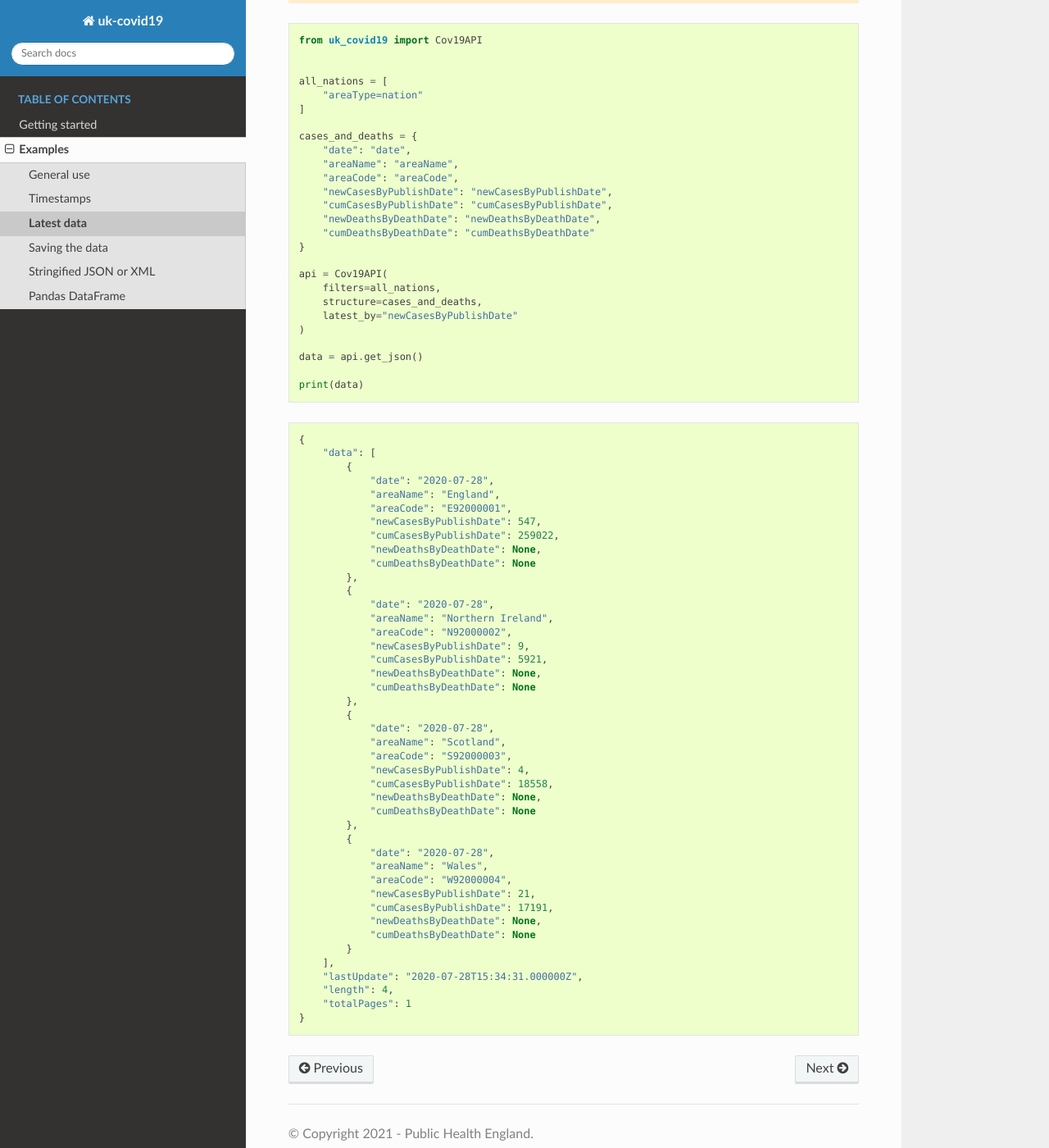
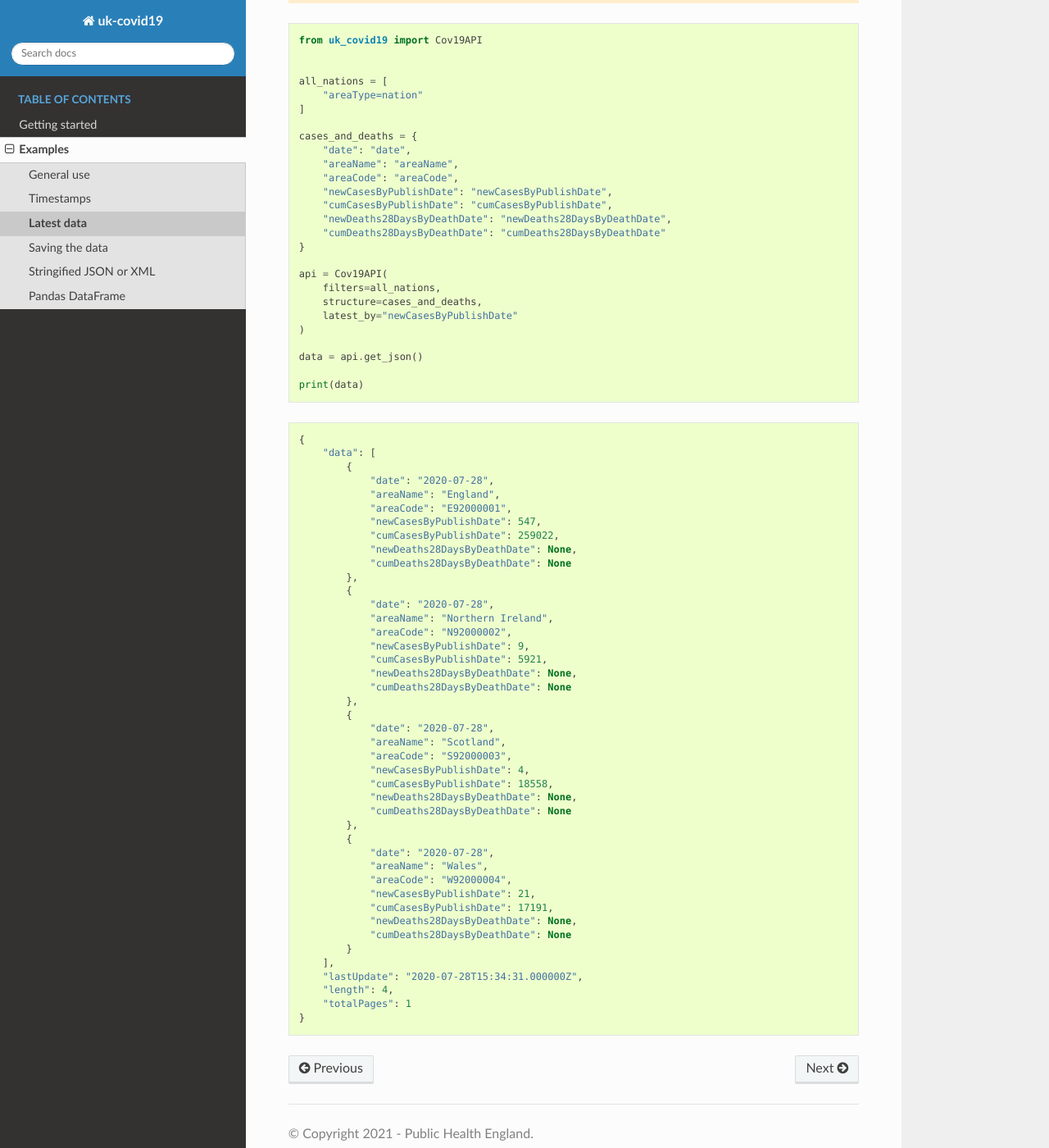
Before and after one commit to UKHSA-Internal/coronavirus-dashboard-api-python-sdk, a Sphinx documentation site: the page built from docs/source/pages/examples/latest_data.rst, in a window 1280 px wide and 1400 px high, scrolled down 556 px. Shown: the whole window at 82% size. Built offline with Sphinx 7.4.7 and the Read the Docs theme 2.0.0, drawn with Linux system fonts in a browser that asks for light colours.

Commit message:
updates examples

```diff
--- a/docs/source/pages/examples/latest_data.rst
+++ b/docs/source/pages/examples/latest_data.rst
@@ -37,8 +37,8 @@ the ``structure``. A list of metrics is available on the `Developers Guide`_ web
         "areaCode": "areaCode",
         "newCasesByPublishDate": "newCasesByPublishDate",
         "cumCasesByPublishDate": "cumCasesByPublishDate",
-        "newDeathsByDeathDate": "newDeathsByDeathDate",
-        "cumDeathsByDeathDate": "cumDeathsByDeathDate"
+        "newDeaths28DaysByDeathDate": "newDeaths28DaysByDeathDate",
+        "cumDeaths28DaysByDeathDate": "cumDeaths28DaysByDeathDate"
     }
 
     api = Cov19API(
@@ -61,8 +61,8 @@ the ``structure``. A list of metrics is available on the `Developers Guide`_ web
                 "areaCode": "E92000001",
                 "newCasesByPublishDate": 547,
                 "cumCasesByPublishDate": 259022,
-                "newDeathsByDeathDate": None,
-                "cumDeathsByDeathDate": None
+                "newDeaths28DaysByDeathDate": None,
+                "cumDeaths28DaysByDeathDate": None
             },
             {
                 "date": "2020-07-28",
@@ -70,8 +70,8 @@ the ``structure``. A list of metrics is available on the `Developers Guide`_ web
                 "areaCode": "N92000002",
                 "newCasesByPublishDate": 9,
                 "cumCasesByPublishDate": 5921,
-                "newDeathsByDeathDate": None,
-                "cumDeathsByDeathDate": None
+                "newDeaths28DaysByDeathDate": None,
+                "cumDeaths28DaysByDeathDate": None
             },
             {
                 "date": "2020-07-28",
@@ -79,8 +79,8 @@ the ``structure``. A list of metrics is available on the `Developers Guide`_ web
                 "areaCode": "S92000003",
                 "newCasesByPublishDate": 4,
                 "cumCasesByPublishDate": 18558,
-                "newDeathsByDeathDate": None,
-                "cumDeathsByDeathDate": None
+                "newDeaths28DaysByDeathDate": None,
+                "cumDeaths28DaysByDeathDate": None
             },
             {
                 "date": "2020-07-28",
@@ -88,8 +88,8 @@ the ``structure``. A list of metrics is available on the `Developers Guide`_ web
                 "areaCode": "W92000004",
                 "newCasesByPublishDate": 21,
                 "cumCasesByPublishDate": 17191,
-                "newDeathsByDeathDate": None,
-                "cumDeathsByDeathDate": None
+                "newDeaths28DaysByDeathDate": None,
+                "cumDeaths28DaysByDeathDate": None
             }
         ],
         "lastUpdate": "2020-07-28T15:34:31.000000Z",
--- a/docs/source/pages/examples/pandas.rst
+++ b/docs/source/pages/examples/pandas.rst
@@ -23,8 +23,8 @@ Pandas ``DataFrame`` object.
         "areaCode": "areaCode",
         "newCasesByPublishDate": "newCasesByPublishDate",
         "cumCasesByPublishDate": "cumCasesByPublishDate",
-        "newDeathsByDeathDate": "newDeathsByDeathDate",
-        "cumDeathsByDeathDate": "cumDeathsByDeathDate"
+        "newDeaths28DaysByDeathDate": "newDeaths28DaysByDeathDate",
+        "cumDeaths28DaysByDeathDate": "cumDeaths28DaysByDeathDate"
     }
 
     api = Cov19API(
@@ -38,7 +38,7 @@ Pandas ``DataFrame`` object.
 
 ::
 
-             date          areaName   areaCode  newCasesByPublishDate  cumCasesByPublishDate newDeathsByDeathDate cumDeathsByDeathDate
+             date          areaName   areaCode  newCasesByPublishDate  cumCasesByPublishDate newDeaths28DaysByDeathDate cumDeaths28DaysByDeathDate
     0  2020-08-08           England  E92000001                    679               267324.0                 None                 None
     1  2020-08-08  Northern Ireland  N92000002                      0                    NaN                 None                 None
     2  2020-08-08          Scotland  S92000003                     60                18950.0                 None                 None
--- a/docs/source/pages/examples/saving.rst
+++ b/docs/source/pages/examples/saving.rst
@@ -29,8 +29,8 @@ methods.
         "areaCode": "areaCode",
         "newCasesByPublishDate": "newCasesByPublishDate",
         "cumCasesByPublishDate": "cumCasesByPublishDate",
-        "newDeathsByDeathDate": "newDeathsByDeathDate",
-        "cumDeathsByDeathDate": "cumDeathsByDeathDate"
+        "newDeaths28DaysByDeathDate": "newDeaths28DaysByDeathDate",
+        "cumDeaths28DaysByDeathDate": "cumDeaths28DaysByDeathDate"
     }
 
     api = Cov19API(
@@ -47,7 +47,7 @@ contents of the file would be as follows:
 
 ::
 
-    date,areaName,areaCode,newCasesByPublishDate,cumCasesByPublishDate,newDeathsByDeathDate,cumDeathsByDeathDate
+    date,areaName,areaCode,newCasesByPublishDate,cumCasesByPublishDate,newDeaths28DaysByDeathDate,cumDeaths28DaysByDeathDate
     2020-07-28,England,E92000001,547,259022,,
     2020-07-28,Northern Ireland,N92000002,9,5921,,
     2020-07-28,Scotland,S92000003,4,18558,,
--- a/docs/source/pages/examples/timestamps.rst
+++ b/docs/source/pages/examples/timestamps.rst
@@ -52,8 +52,8 @@ Latest API timestamp
         "areaCode": "areaCode",
         "newCasesByPublishDate": "newCasesByPublishDate",
         "cumCasesByPublishDate": "cumCasesByPublishDate",
-        "newDeathsByDeathDate": "newDeathsByDeathDate",
-        "cumDeathsByDeathDate": "cumDeathsByDeathDate"
+        "newDeaths28DaysByDeathDate": "newDeaths28DaysByDeathDate",
+        "cumDeaths28DaysByDeathDate": "cumDeaths28DaysByDeathDate"
     }
 
     england_only = [
```
Also changed, not shown: docs/source/pages/examples/general_use.rst (+8 -8 lines).
